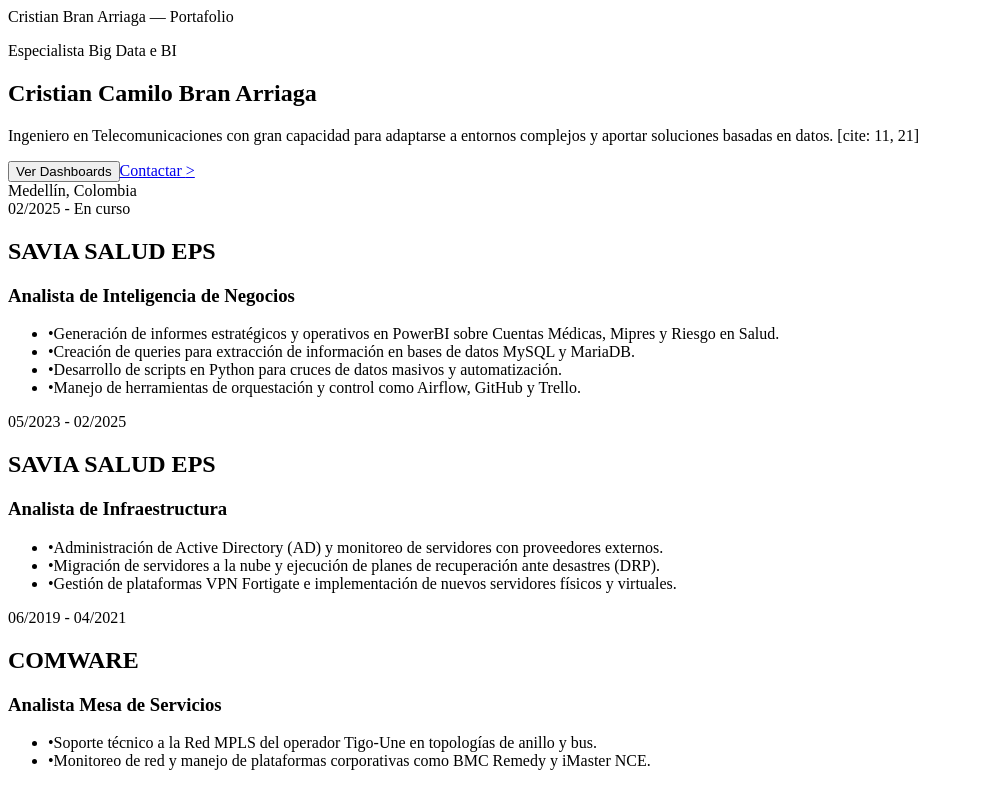
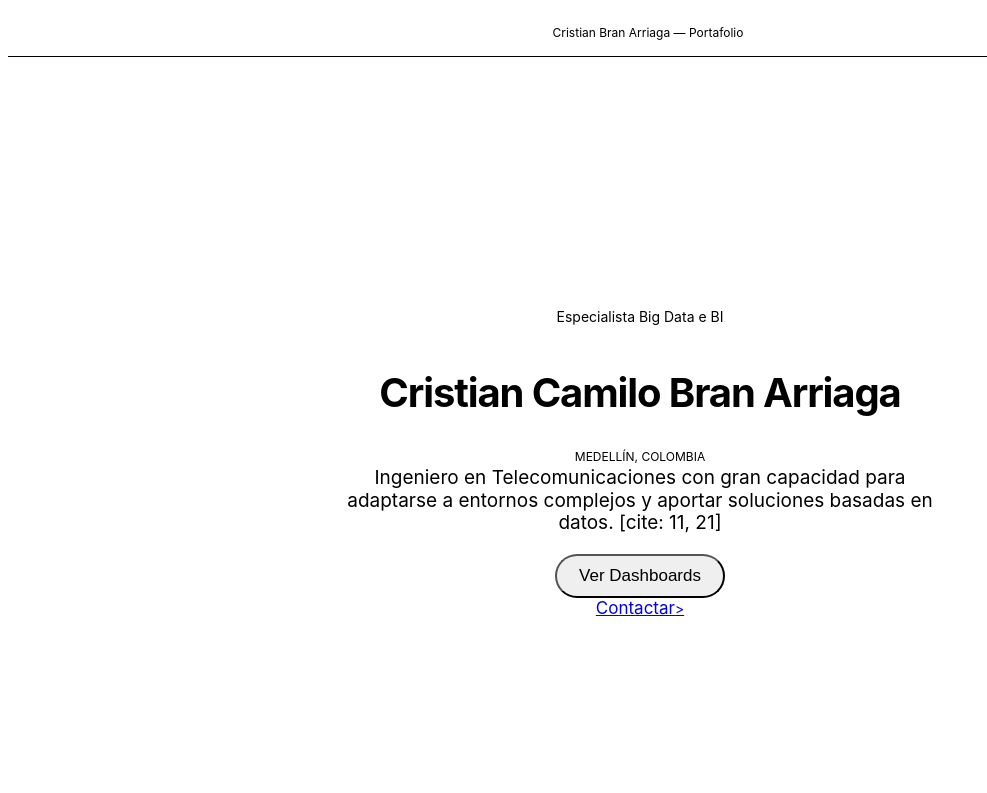
Before and after one commit to cbranarr-star/Hojadevida, a Next.js app: page / in a window 1280 px wide. Shown: the top 793 px of the page, without its empty margins (0-987 px from the left). Built offline with nearby package versions, Linux system fonts and the light colour scheme.

Commit message:
Create layout.tsx

```diff
--- /dev/null
+++ b/app/layout.tsx
@@ -0,0 +1,18 @@
+import './globals.css'
+
+export const metadata = {
+  title: 'Cristian Bran Arriaga | Portafolio',
+  description: 'Especialista Big Data e BI',
+}
+
+export default function RootLayout({
+  children,
+}: {
+  children: React.ReactNode
+}) {
+  return (
+    <html lang="es">
+      <body className="antialiased bg-apple-black">{children}</body>
+    </html>
+  )
+}
```
